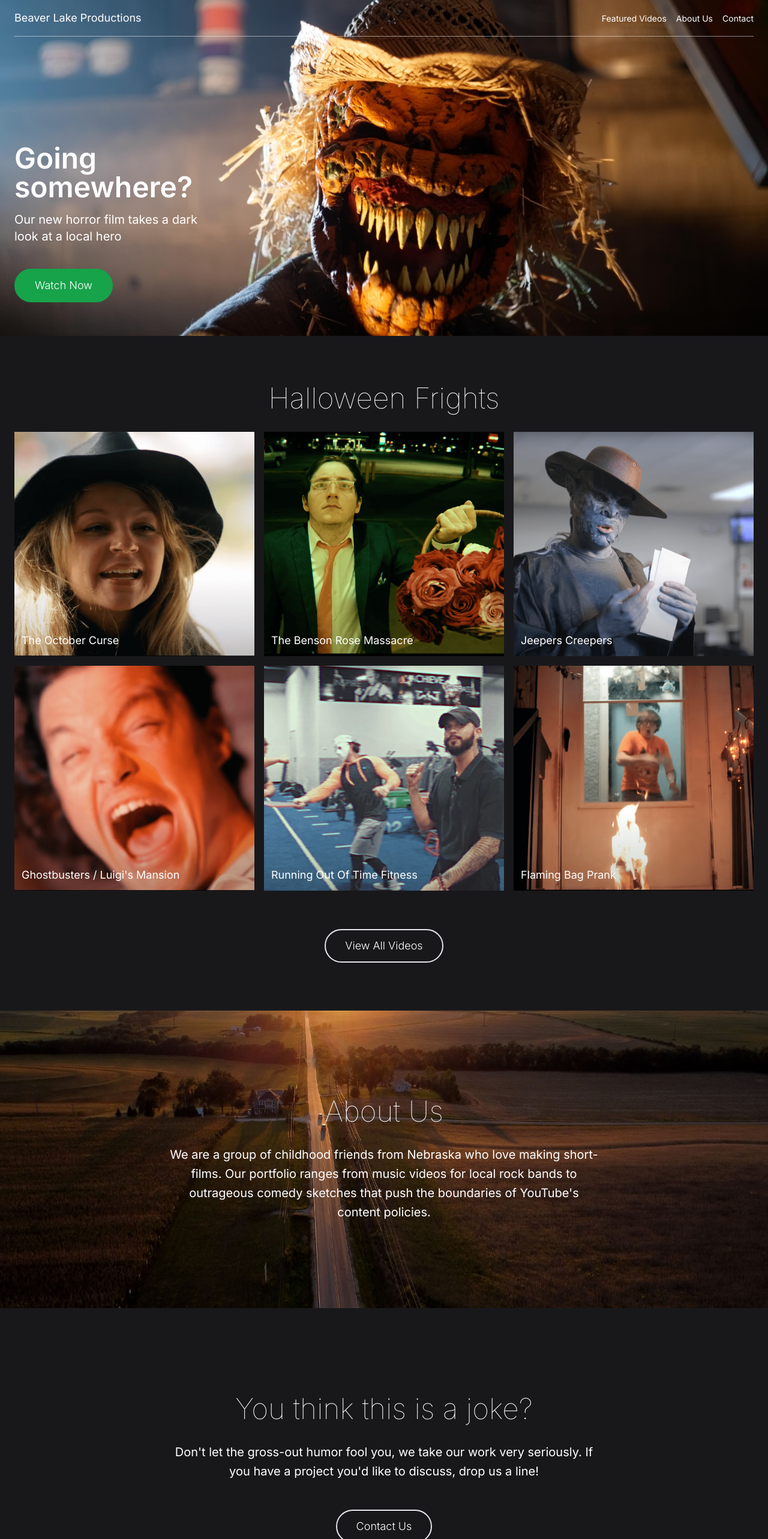
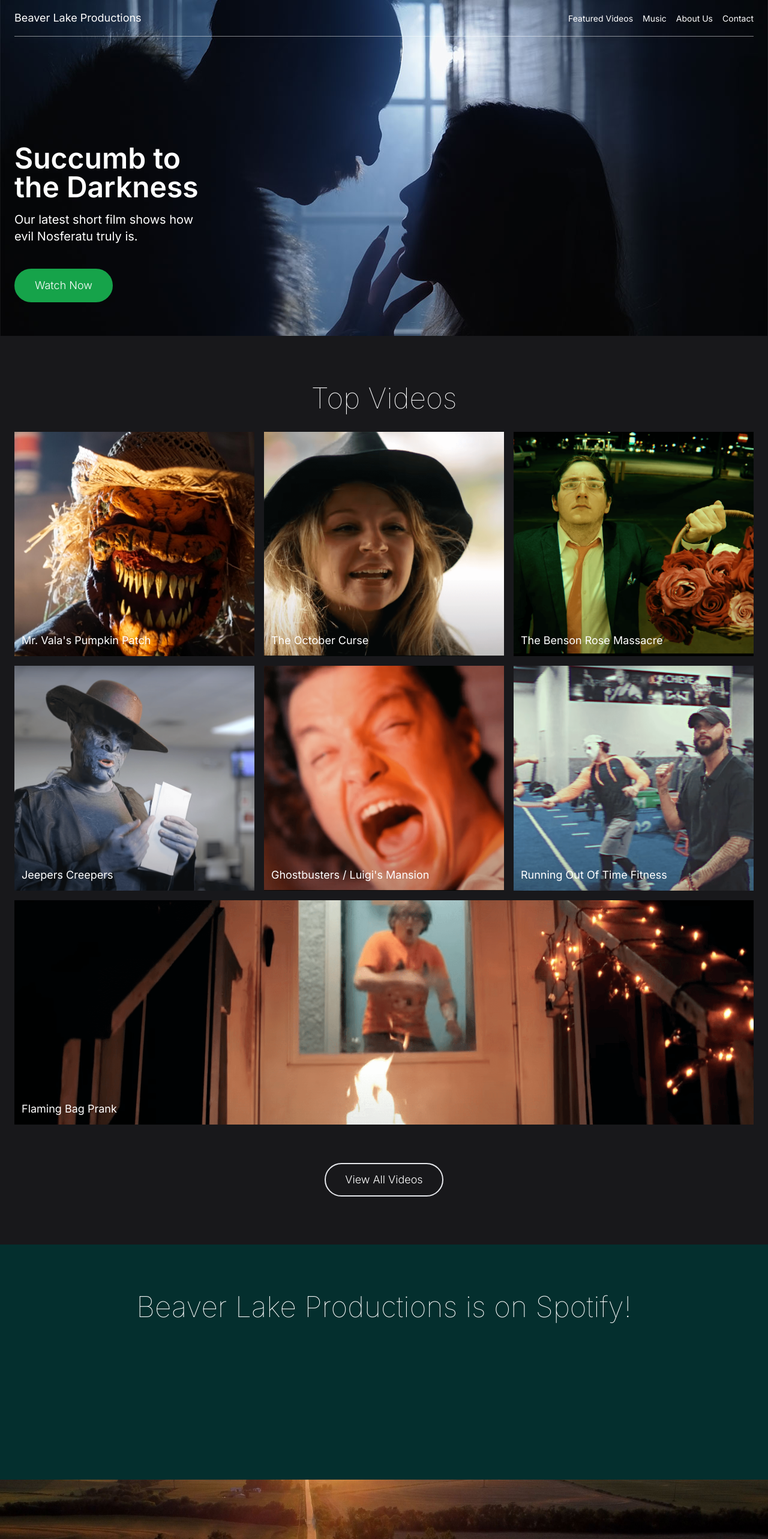
Before and after one commit to BillwoodMarbles/beaver-lake-productions, a Next.js app: page / in a window 1280 px wide. Shown: the top 2566 px of the page at 60% size. Built offline with nearby package versions, Linux system fonts and the light colour scheme; grey boxes are pictures that could not be loaded.

Commit message:
add nosferatu, spotify, and email

```diff
--- a/app/components/Carousel/Carousel.tsx
+++ b/app/components/Carousel/Carousel.tsx
@@ -12,6 +12,13 @@ const Carousel: React.FC = () => {
   } | null>(null)
 
   const slides = [
+    {
+      src: '/images/vala.jpg',
+      title: "Mr. Vala's Pumpkin Patch",
+      description: 'Mr. Vala has a plan for you...',
+      youtubeId: 'https://www.youtube.com/embed/nUDC2CQgUZ8?autoplay=1',
+      type: 'custom-slide',
+    },
     {
       src: '/images/pumpkinspice.png',
       title: 'The October Curse',
--- a/app/components/Footer/Footer.tsx
+++ b/app/components/Footer/Footer.tsx
@@ -3,7 +3,12 @@ import React from 'react'
 export const Footer: React.FC = () => {
   return (
     <footer className="flex items-center justify-between bg-zinc-950 px-4 py-6 text-xs text-gray-200">
-      <p>&#169; {new Date().getFullYear()} Beaver Lake Productions</p>
+      <p>
+        &#169; {new Date().getFullYear()} Beaver Lake Productions |
+        <a href="mailto:beaverlakeproductions@gmail.com" className="ml-2">
+          beaverlakeproductions@gmail.com
+        </a>
+      </p>
 
       <div>
         <ul className="flex items-center">
--- a/app/components/Header/Header.tsx
+++ b/app/components/Header/Header.tsx
@@ -19,6 +19,11 @@ export const Header: React.FC = () => {
               </a>
             </li>
             <li>
+              <a href="#music" className="ml-4 text-sm text-white">
+                Music
+              </a>
+            </li>
+            <li>
               <a href="#about" className="ml-4 text-sm text-white">
                 About Us
               </a>
--- a/app/page.tsx
+++ b/app/page.tsx
@@ -10,17 +10,17 @@ export default function Home() {
   return (
     <main className="text-left">
       <Hero
-        title="Going somewhere?"
-        subtitle="Our new horror film takes a dark look at a local hero"
+        title="Succumb to the Darkness"
+        subtitle="Our latest short film shows how evil Nosferatu truly is."
         ctaText="Watch Now"
-        ctaLink="https://www.youtube.com/watch?v=nUDC2CQgUZ8"
-        imageUrl="/images/vala.jpg"
+        ctaLink="https://www.youtube.com/watch?v=ZuJ76Wv7hQc"
+        imageUrl="/images/hero-nosferatu.jpg"
       />
 
       <section className="bg-zinc-900 py-20" id="featured">
         <div className="mx-auto px-6 text-center">
           <h2 className="mb-8 text-center text-5xl font-thin text-white">
-            Halloween Frights
+            Top Videos
           </h2>
           <Carousel></Carousel>
           <a
@@ -31,6 +31,26 @@ export default function Home() {
           >
             View All Videos
           </a>
+        </div>
+      </section>
+
+      <section className="bg-teal-950 py-20" id="music">
+        <div className="mx-auto px-6 text-center">
+          <h2 className="mb-8 text-center text-5xl font-thin text-white">
+            Beaver Lake Productions is on Spotify!
+          </h2>
+
+          <div className="m-auto max-w-2xl">
+            <iframe
+              src="https://open.spotify.com/embed/artist/6wBrSTIlBVnyJhSkBNpxF7?utm_source=generator"
+              width="100%"
+              height="152"
+              frameBorder="0"
+              // allowfullscreen=""
+              allow="autoplay; clipboard-write; encrypted-media; fullscreen; picture-in-picture"
+              loading="lazy"
+            ></iframe>
+          </div>
         </div>
       </section>
 
@@ -63,7 +83,7 @@ export default function Home() {
             a line!
           </p>
           <a
-            href="mailto:thegardenhouseproductions@gmail.com"
+            href="mailto:beaverlakeproductions@gmail.com"
             className="mt-12 inline-block rounded-full border-2 bg-transparent px-8 py-3 text-lg font-light text-white transition-colors duration-300 hover:bg-white/50"
           >
             Contact Us
```
Also changed, not shown: public/images/hero-nosferatu.jpg (added).
